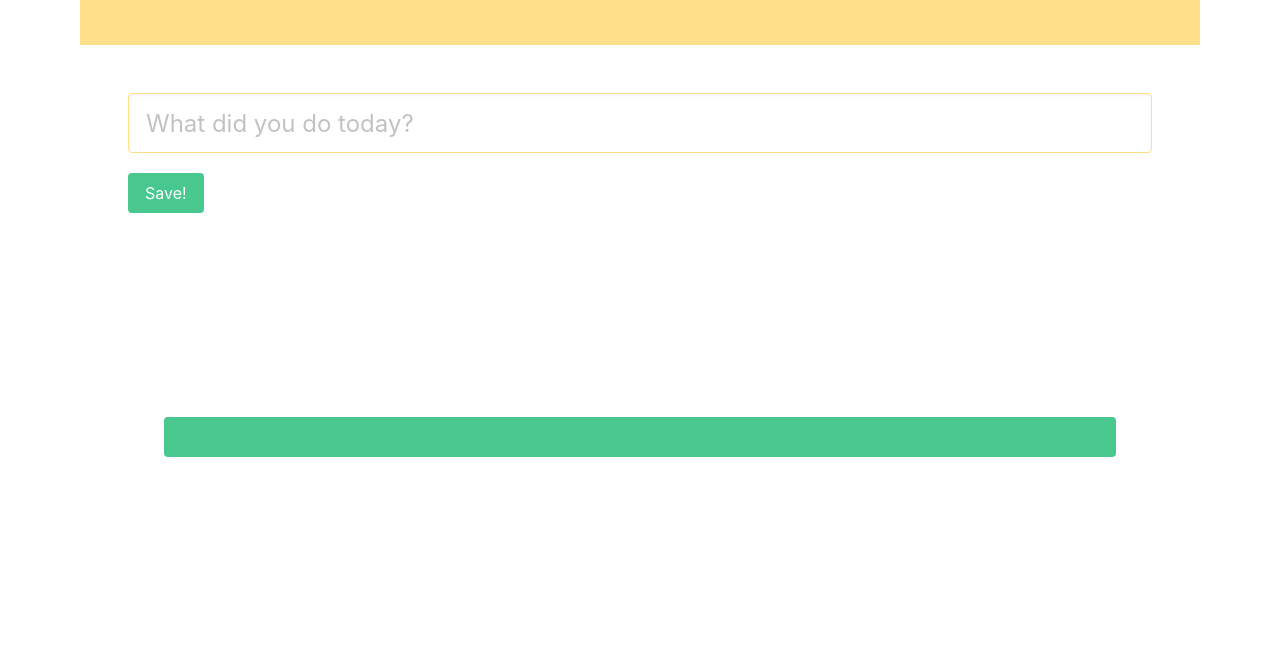
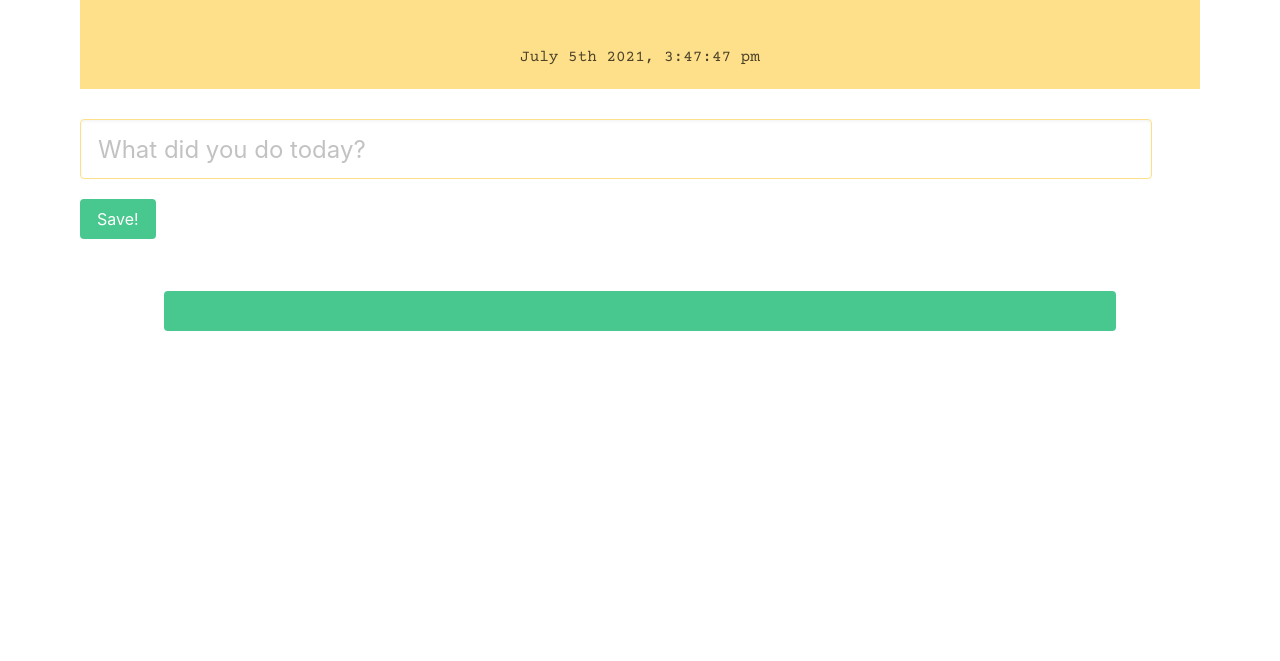
Before and after one commit to Kaitlyn-Lynette/Deep-Work-Time-Tracker-SQL, a website: page app/public/index.html in a window 1280 px wide. Shown: the part 164-825 px from the top of the page. After the commit the page ends 800 px from the top, so only its background shows below. Drawn offline with nearby package versions, Linux system fonts and the light colour scheme; no server answers.

Commit message:
Added date

```diff
--- a/app/public/css/style.css
+++ b/app/public/css/style.css
@@ -1,12 +1,28 @@
-.jumbotron {
-    text-align: center;
-    background-color: yellow;
-    color: black;
-    border-radius: 0;
-    border-bottom: 10px solid black;
-    font-family:'Anton', sans-serif;
+.container {
+    font-family: 'Courier Prime', monospace;
   }
 
   .savebtn {
     margin-top: 20px;
   }
+
+#date {
+  text-align: center;
+  margin-bottom: 20px;
+}
+
+ #logs p {
+   font-size: 14px;
+ }
+
+ #entry {
+  padding-top: 30px;
+  padding-bottom: 20px;
+  padding-left: 0px;
+
+ }
+
+ #logs {
+  padding-top: 20px;
+  padding-bottom: 20px;
+ }
--- a/app/public/index.html
+++ b/app/public/index.html
@@ -16,7 +16,7 @@
       rel="stylesheet"
     />
     <link
-    href="https://fonts.googleapis.com/css2?family=Anton&display=swap"
+    href="https://fonts.googleapis.com/css2?family=Courier+Prime&display=swap"
     rel="stylesheet"
     />
     <!-- Added a link to our external stylesheet with Bulma-->
@@ -44,14 +44,15 @@
                 A simple app for tracking my time and work every day.
                 </p>
             </div>
+            <div id="date"> </div>
         </section>
-        <section class="section">
+        <section class="section" id="entry">
             <input class="input is-warning is-large" id="entry-description" type="text" placeholder="What did you do today?">
             <div  class="savebtn">
               <button class="button is-success" id="entry-submit">Save!</button>
             </div>
         </section>
-        <section class="section is-medium">
+        <section class="section is-medium" id="logs">
           <div class="tile is-parent">
             <article class="tile is-child notification is-success">
               <div class="content" id="entry-area">
@@ -61,6 +62,12 @@
         </section>
     </section>
 
+    <!-- <script type="text/javascript">
+    var dateDiv = $("#date");
+    // dateDiv.append(moment().format("MMM Do YY"));
+    dateDiv.text("date");
+    </script> -->
+
     <script src="https://code.jquery.com/jquery-3.4.1.min.js"></script>
     <script src="https://cdnjs.cloudflare.com/ajax/libs/jquery/3.2.1/jquery.min.js"></script>
     <script src="https://cdnjs.cloudflare.com/ajax/libs/moment.js/2.29.1/moment.min.js"></script>
--- a/app/public/js/entry.js
+++ b/app/public/js/entry.js
@@ -1,4 +1,6 @@
-// const moment = require("moment");
+var dateDiv = $("#date");
+// dateDiv.append(moment().format("MMM Do YY"));
+dateDiv.text(moment().format('MMMM Do YYYY, h:mm:ss a'));
 
 $("#entry-submit").on("click", function(event){
     console.log("I was clicked!")
```
